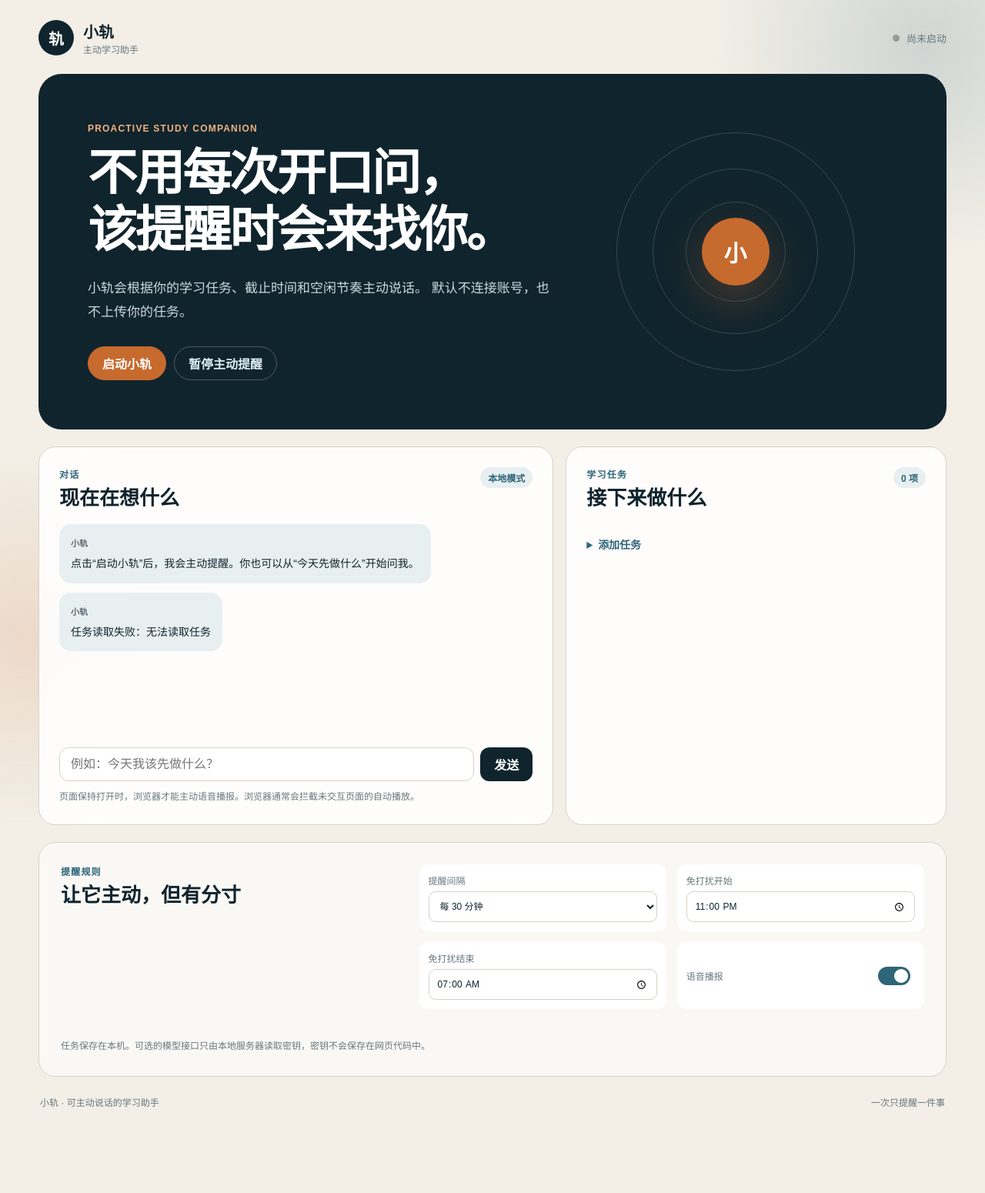
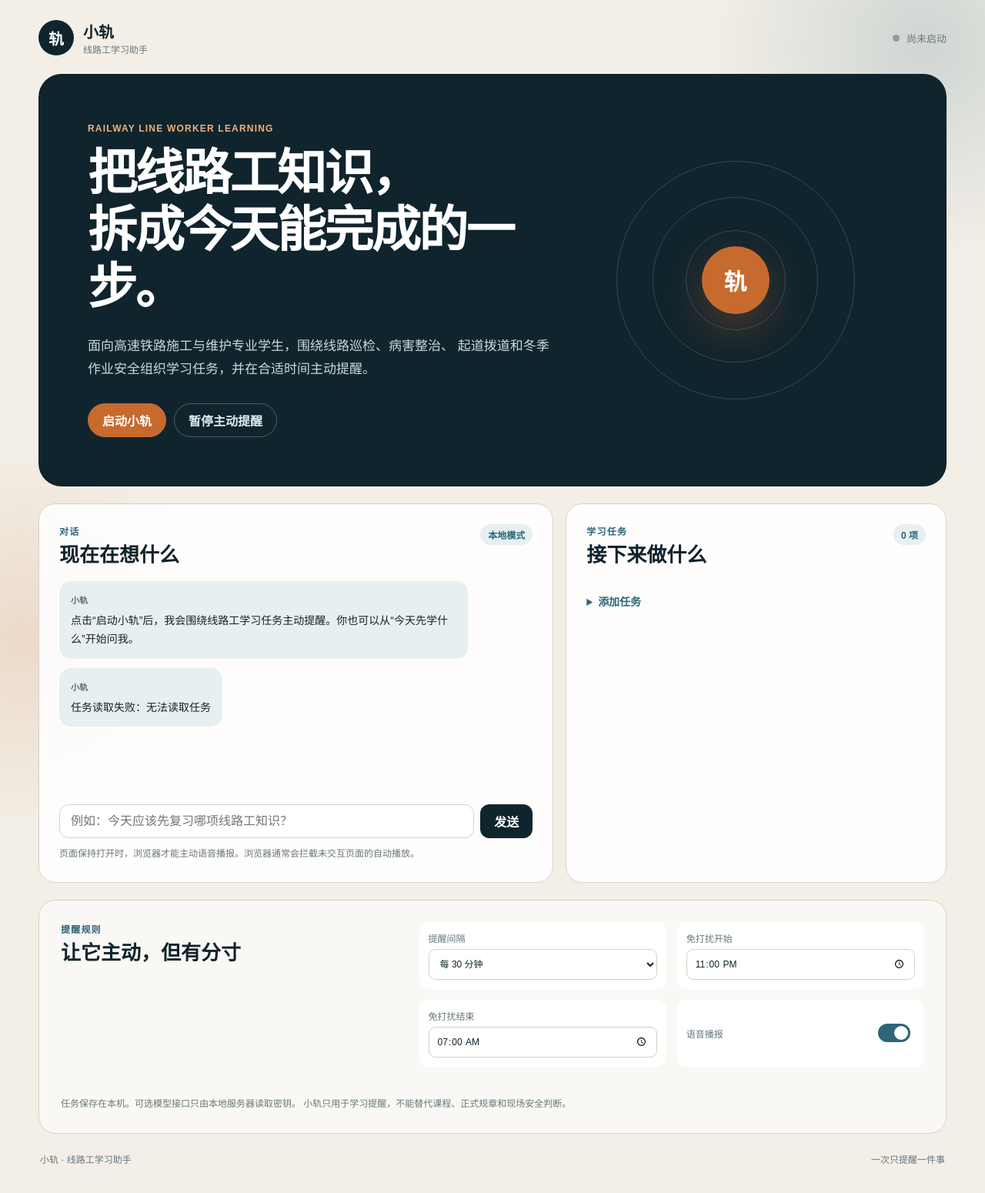
Before and after one commit to chenyanhao-railway/xiaogui-railway-learning-assistant, a plain HTML site: page public/index.html in a window 1280 px wide. Shown: the whole page at 77% size. Before the commit the page ends 1480 px from the top, so only its background shows below. Drawn offline with Linux system fonts and the light colour scheme; no server answers.

Commit message:
feat: specialize Xiaogui for railway line worker learning

```diff
--- a/public/index.html
+++ b/public/index.html
@@ -4,7 +4,7 @@
   <meta charset="utf-8">
   <meta name="viewport" content="width=device-width, initial-scale=1">
   <meta name="theme-color" content="#0d2029">
-  <title>小轨 · 主动学习助手</title>
+  <title>小轨 · 线路工学习助手</title>
   <link rel="stylesheet" href="/styles.css">
 </head>
 <body>
@@ -17,7 +17,7 @@
         <span class="brand-mark" aria-hidden="true">轨</span>
         <span>
           <strong>小轨</strong>
-          <small>主动学习助手</small>
+          <small>线路工学习助手</small>
         </span>
       </a>
       <div class="status">
@@ -28,11 +28,11 @@
 
     <section class="hero">
       <div class="hero-copy">
-        <p class="eyebrow">PROACTIVE STUDY COMPANION</p>
-        <h1>不用每次开口问，<br>该提醒时会来找你。</h1>
+        <p class="eyebrow">RAILWAY LINE WORKER LEARNING</p>
+        <h1>把线路工知识，<br>拆成今天能完成的一步。</h1>
         <p class="hero-text">
-          小轨会根据你的学习任务、截止时间和空闲节奏主动说话。
-          默认不连接账号，也不上传你的任务。
+          面向高速铁路施工与维护专业学生，围绕线路巡检、病害整治、
+          起道拨道和冬季作业安全组织学习任务，并在合适时间主动提醒。
         </p>
         <div class="hero-actions">
           <button class="button primary" id="startButton" type="button">启动小轨</button>
@@ -43,7 +43,7 @@
         <div class="signal-ring ring-one"></div>
         <div class="signal-ring ring-two"></div>
         <div class="signal-ring ring-three"></div>
-        <div class="signal-core">小</div>
+        <div class="signal-core">轨</div>
       </div>
     </section>
 
@@ -60,13 +60,13 @@
         <div class="conversation" id="conversation" aria-live="polite">
           <div class="message from-assistant">
             <span class="message-label">小轨</span>
-            <p>点击“启动小轨”后，我会主动提醒。你也可以从“今天先做什么”开始问我。</p>
+            <p>点击“启动小轨”后，我会围绕线路工学习任务主动提醒。你也可以从“今天先学什么”开始问我。</p>
           </div>
         </div>
 
         <form class="chat-form" id="chatForm">
           <label class="sr-only" for="chatInput">给小轨发送消息</label>
-          <input id="chatInput" autocomplete="off" placeholder="例如：今天我该先做什么？">
+          <input id="chatInput" autocomplete="off" placeholder="例如：今天应该先复习哪项线路工知识？">
           <button type="submit">发送</button>
         </form>
         <p class="caption">
@@ -89,7 +89,7 @@
           <form id="taskForm">
             <label>
               任务名称
-              <input id="taskTitle" maxlength="100" required placeholder="例如：完成测量实训记录">
+              <input id="taskTitle" maxlength="100" required placeholder="例如：整理线路巡检观察要点">
             </label>
             <label>
               截止时间
@@ -138,12 +138,13 @@
         </label>
       </div>
       <p class="privacy-note">
-        任务保存在本机。可选的模型接口只由本地服务器读取密钥，密钥不会保存在网页代码中。
+        任务保存在本机。可选模型接口只由本地服务器读取密钥。
+        小轨只用于学习提醒，不能替代课程、正式规章和现场安全判断。
       </p>
     </section>
 
     <footer>
-      <span>小轨 · 可主动说话的学习助手</span>
+      <span>小轨 · 线路工学习助手</span>
       <span>一次只提醒一件事</span>
     </footer>
   </main>
```
Also changed, not shown: server.mjs (+22 -10 lines).
